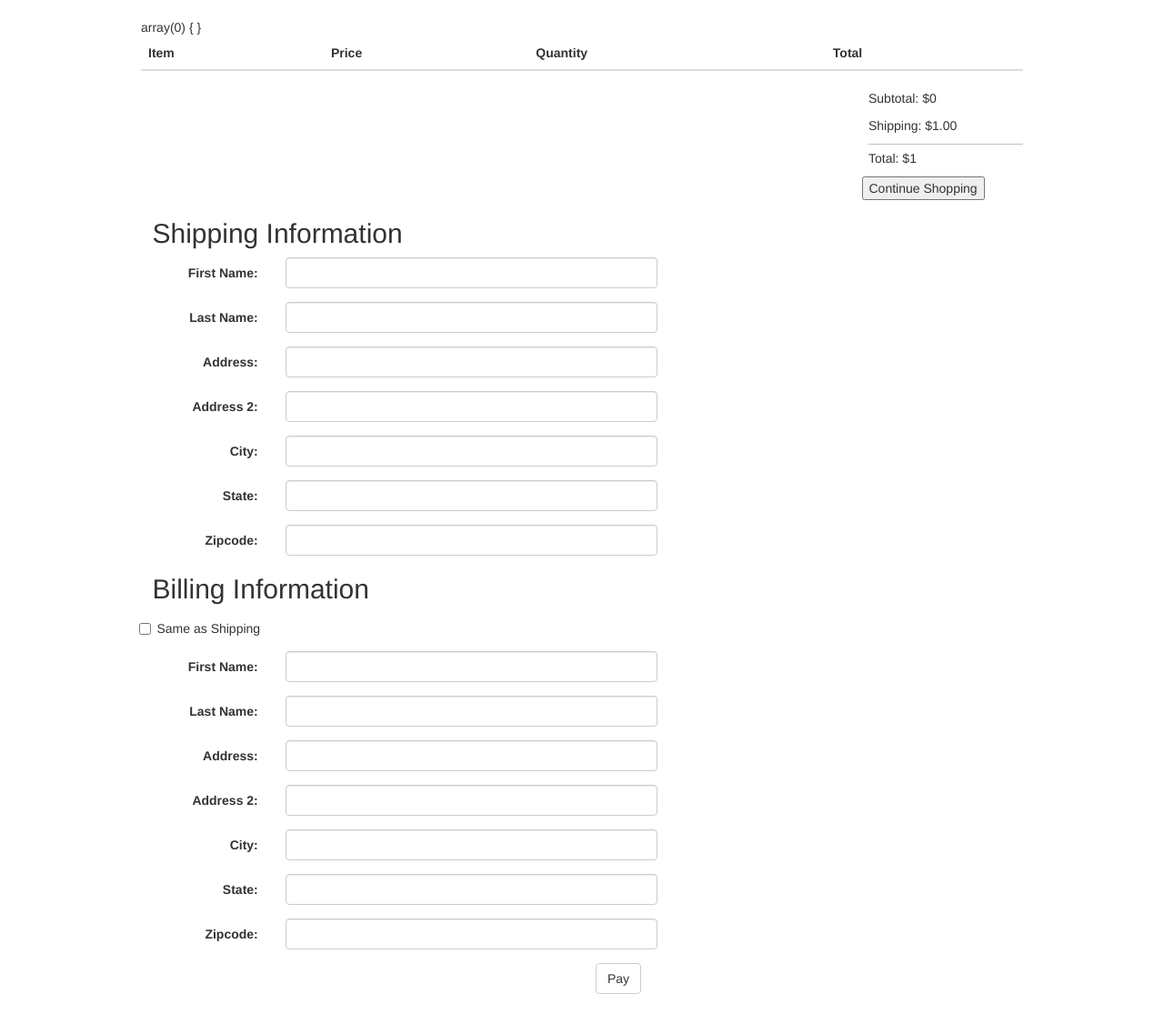
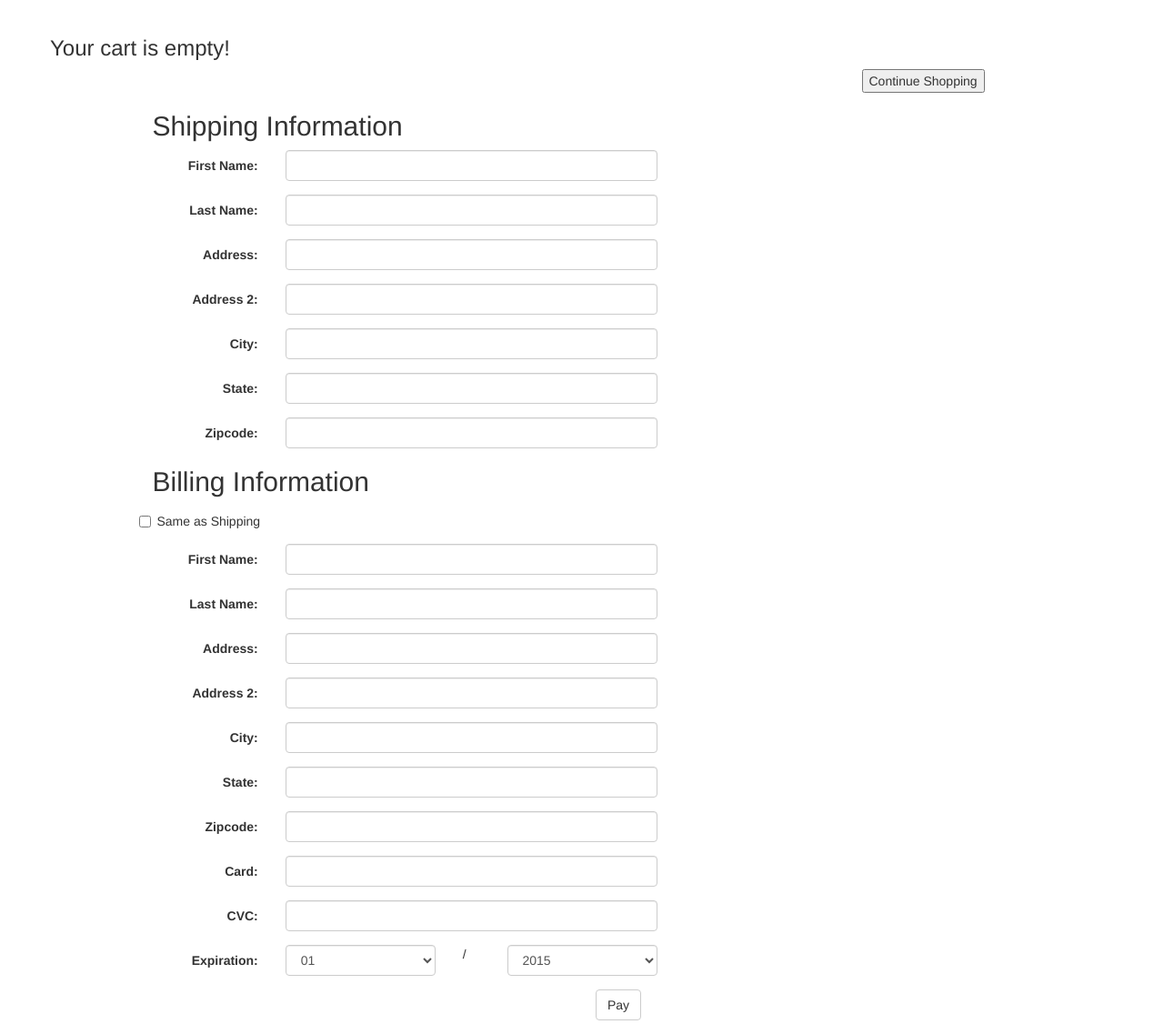
Before and after one commit to m272cels/cd_ecommerce, a CodeIgniter app: page /cart in a window 1280 px wide. Shown: the part 52-1189 px from the top of the page at 91% size. Before the commit the page ends 1145 px from the top, so only its background shows below. Run offline with CodeIgniter, Linux system fonts and the light colour scheme; tables that the repository leaves empty or names only in its code hold one stand-in row (values such as "Sample post"); lists and menus that the app fills with data are empty; some libraries are stand-ins or nearby versions.

Commit message:
modified cart page to change if cart is empty

```diff
--- a/ci_clean_version-master/application/views/cart/cart.php
+++ b/ci_clean_version-master/application/views/cart/cart.php
@@ -6,16 +6,19 @@
     <link rel="stylesheet" type="text/css" href="../assets/style.css">
     <script src="https://ajax.googleapis.com/ajax/libs/jquery/1.11.3/jquery.min.js"></script>
     <script src="https://maxcdn.bootstrapcdn.com/bootstrap/3.3.5/js/bootstrap.min.js"></script>
+    <script type="text/javascript" src="https://js.stripe.com/v2/"></script>
+    <script type="text/javascript">
+        Stripe.setPublishableKey('pk_test_f5QqpTBmdEsgySvGBAbyHKhT');
 
-    <script type="text/javascript">
         $(document).ready(function() {
+            if ($('#cart-counter').text() == '0') {
+                $('#pay-info').hide();
+            }
+
             $.get('/carts/index_html', function (res) {
                 $('#cart-table').html(res);
                 var total = $('#total-amt').text();
                 $('#pay').attr('action', "/addorder/"+total);
-            });
-            $('#myModal').on('shown.bs.modal', function () {
-              $('#myInput').focus();
             });
 
             $(document).on('click', '.delete', function () {
@@ -27,6 +30,9 @@
                 });
                 var cartCount = Number($('#cart-counter').text());
                 $('#cart-counter').text(cartCount - 1);
+                if ($('#cart-counter').text() == '0') {
+                    $('#pay-info').hide();
+                }
                 return false;
             });
             $(document).on('click', '.update', function () {
@@ -85,7 +91,7 @@
                 </form>
             </div>
         </div>
-        <div class="row">
+        <div id="pay-info" class="row">
             <div class="col-sm-6 col-sm-offset-1">
                 <h2>Shipping Information</h2>
                 <form id="pay" class="form-horizontal" role="form" action="/addorder/0" method="post">
@@ -179,7 +185,7 @@
                             <input id="zip_bill" type="text" class="form-control" name="zip_bill">
                         </div>
                     </div>
-                    <!-- <div class="form-group">
+                    <div class="form-group">
                         <label class="control-label col-sm-3">Card:</label>
                         <div class="col-sm-9">
                             <input id="zip_bill" type="text" class="form-control" name="card_bill">
@@ -208,8 +214,8 @@
                                 <option>11</option>
                                 <option>12</option>
                             </select>
-                        </div> -->
-                        <!-- <div class="col-sm-1"><p id="slash">/</p></div>
+                        </div>
+                        <div class="col-sm-1"><p id="slash">/</p></div>
                         <div class="col-sm-4">
                             <select class="form-control" name="year">
                                 <option>2015</option>
@@ -221,7 +227,7 @@
                                 <option>2021</option>
                             </select>
                         </div>
-                    </div> -->
+                    </div>
                     <div class="form-group">
                         <div class="col-sm-2 col-sm-offset-10">
                             <button type="submit" class="btn btn-default">Pay</button>
--- a/ci_clean_version-master/application/views/partials/cart_items_table.php
+++ b/ci_clean_version-master/application/views/partials/cart_items_table.php
@@ -3,7 +3,9 @@
         display: none;
     }
 </style>
-
+<?php
+    if (!empty($cart_items)) {
+?>
         <div class="row">
             <div class="col-sm-10 col-sm-offset-1">
                 <table class="table table-striped">
@@ -16,11 +18,11 @@
                         </tr>
                     </thead>
                     <tbody>
+
 <?php
-var_dump($cart_items);
     $total = 0;
-    foreach ($cart_items as $item) {
-        $total += $item['total'];
+        foreach ($cart_items as $item) {
+            $total += $item['total'];
 ?>
                         <tr>
                             <td><?= $item['name'] ?></td>
@@ -39,7 +41,7 @@ var_dump($cart_items);
                             <td>$<?= $item['total'] ?></td>
                         </tr>
 <?php
-    }
+        }
 ?>
                     </tbody>
                 </table>
@@ -52,3 +54,11 @@ var_dump($cart_items);
                 <p id="total">Total: $<span id="total-amt"><?=$total+1?></span></p>
             </div>
         </div>
+<?php
+    }
+    else {
+?>
+        <h3>Your cart is empty!</h3>
+<?php
+    }
+?>
```
